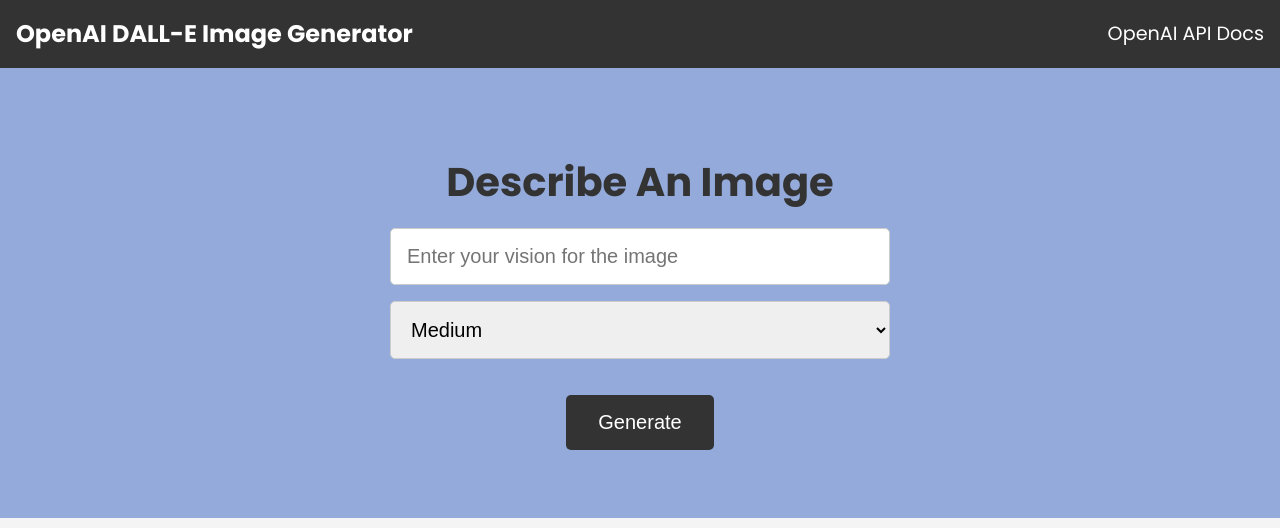
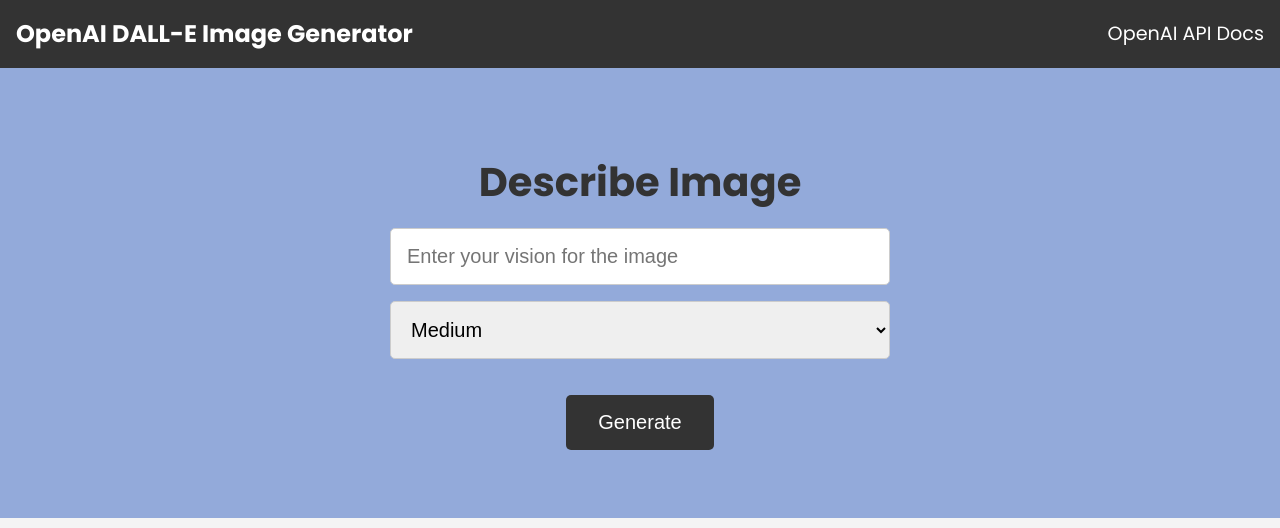
Before and after one commit to dhruvdakoria/openai-image-gen, a website: page public/index.html in a window 1280 px wide. Drawn offline with Linux system fonts and the light colour scheme.

Commit message:
Update index.html

```diff
--- a/public/index.html
+++ b/public/index.html
@@ -31,7 +31,7 @@
     <main>
       <section class="showcase">
         <form id="image-form">
-          <h1>Describe An Image</h1>
+          <h1>Describe Image</h1>
           <div class="form-control">
             <input type="text" id="prompt" placeholder="Enter your vision for the image" />
           </div>
```
